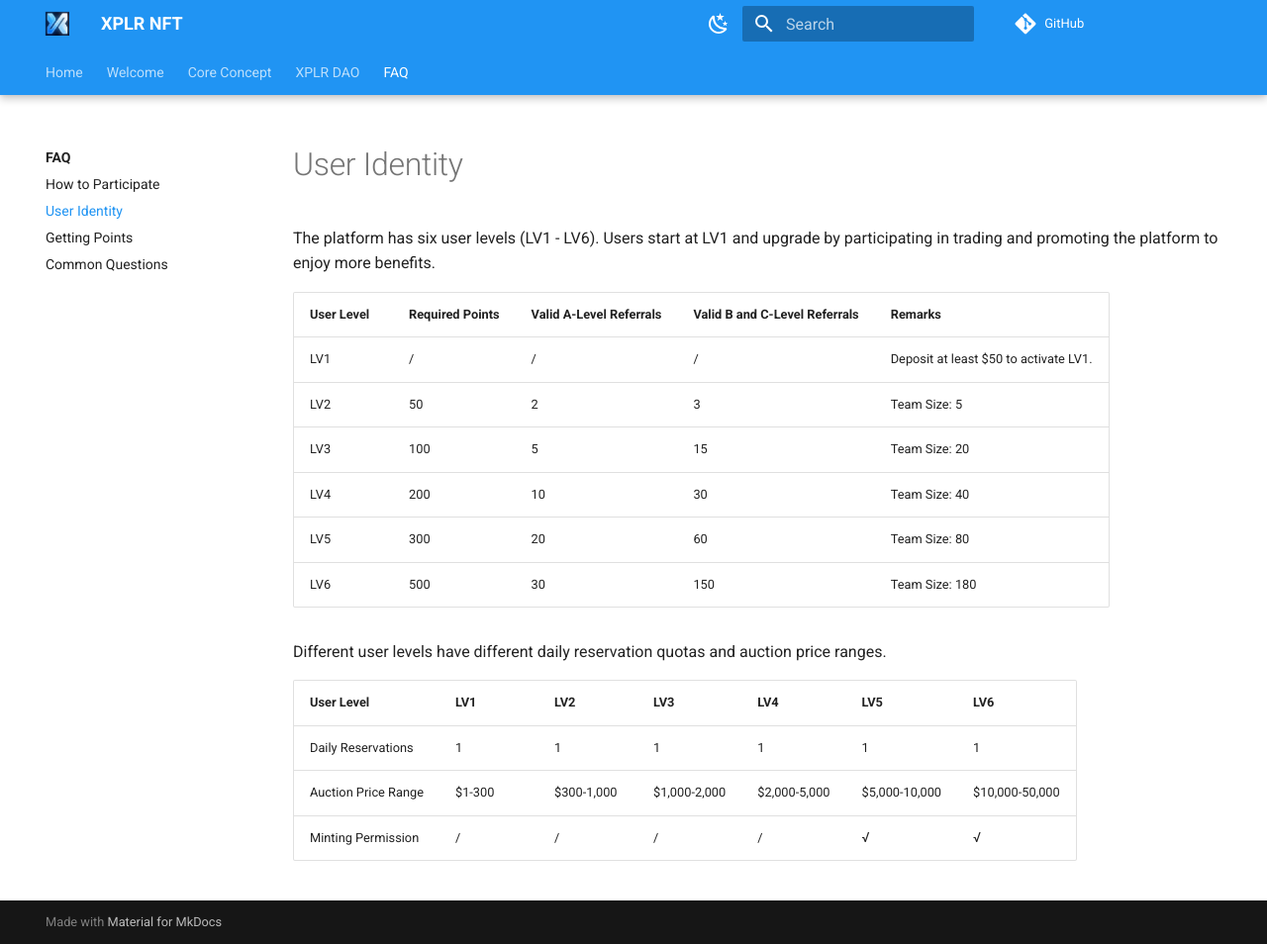
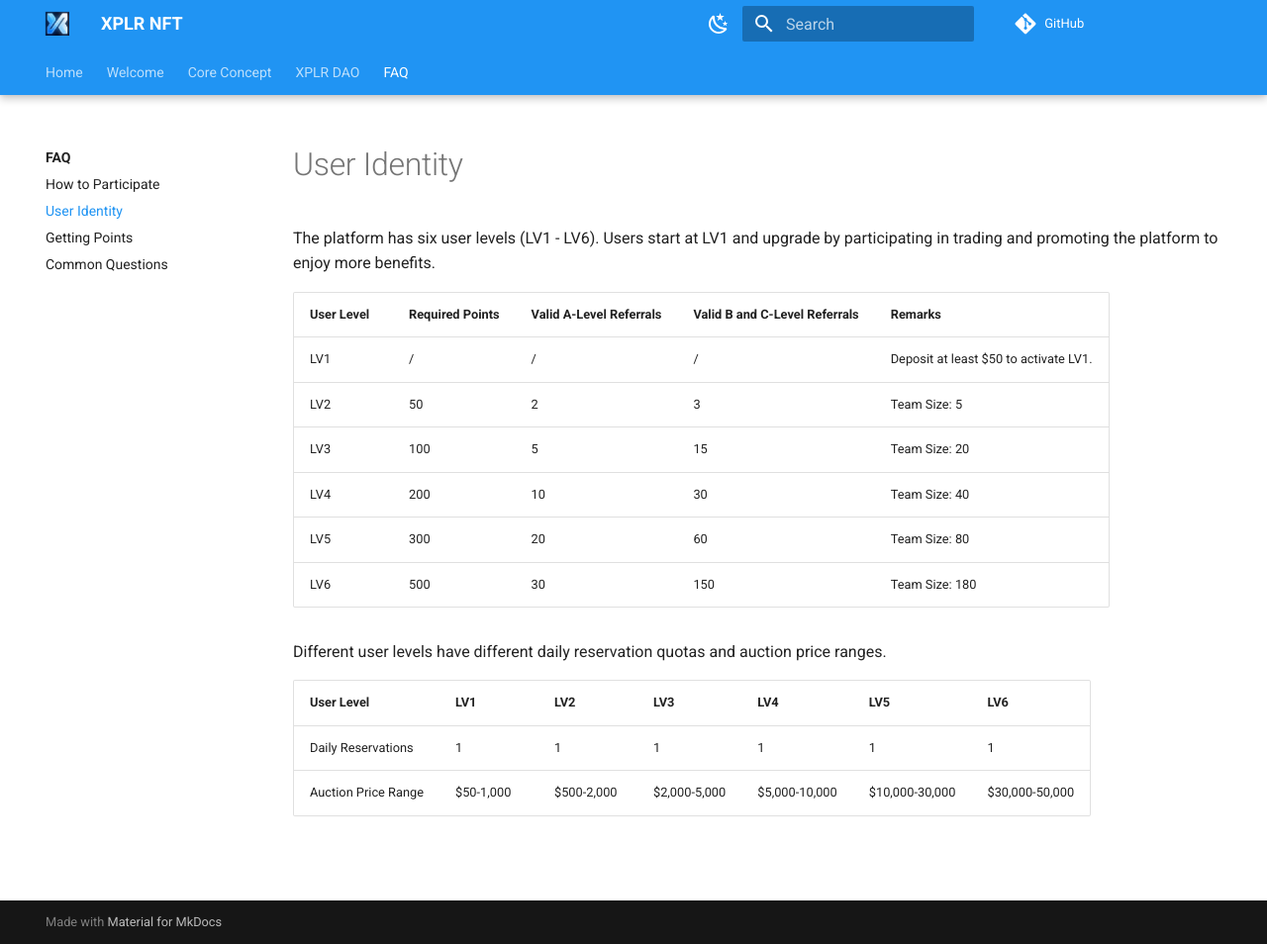
Before and after one commit to XplrNFT/whitepaper, an MkDocs documentation site: the page built from docs/faq/instruction-manual/user-identity.md, in a window 1280 px wide and 954 px high. Shown: the whole window at 99% size. Built offline with MkDocs 1.6.1 and Material for MkDocs 9.7.7, drawn with Linux system fonts in a browser that asks for light colours; comment, search, counter and statistics services are not loaded.

Commit message:
Update User Identity: adjust auction price ranges and remove Minting Permission row

```diff
--- a/docs/faq/instruction-manual/user-identity.md
+++ b/docs/faq/instruction-manual/user-identity.md
@@ -16,5 +16,4 @@ Different user levels have different daily reservation quotas and auction price
 | User Level | LV1 | LV2 | LV3 | LV4 | LV5 | LV6 |
 | :--- | :--- | :--- | :--- | :--- | :--- | :--- |
 | Daily Reservations | 1 | 1 | 1 | 1 | 1 | 1 |
-| Auction Price Range | $1-300 | $300-1,000 | $1,000-2,000 | $2,000-5,000 | $5,000-10,000 | $10,000-50,000 |
-| Minting Permission | / | / | / | / | √ | √ |
+| Auction Price Range | $50-1,000 | $500-2,000 | $2,000-5,000 | $5,000-10,000 | $10,000-30,000 | $30,000-50,000 |
```
Also changed, not shown: site/faq/instruction-manual/user-identity/index.html, site/search/search_index.json.
